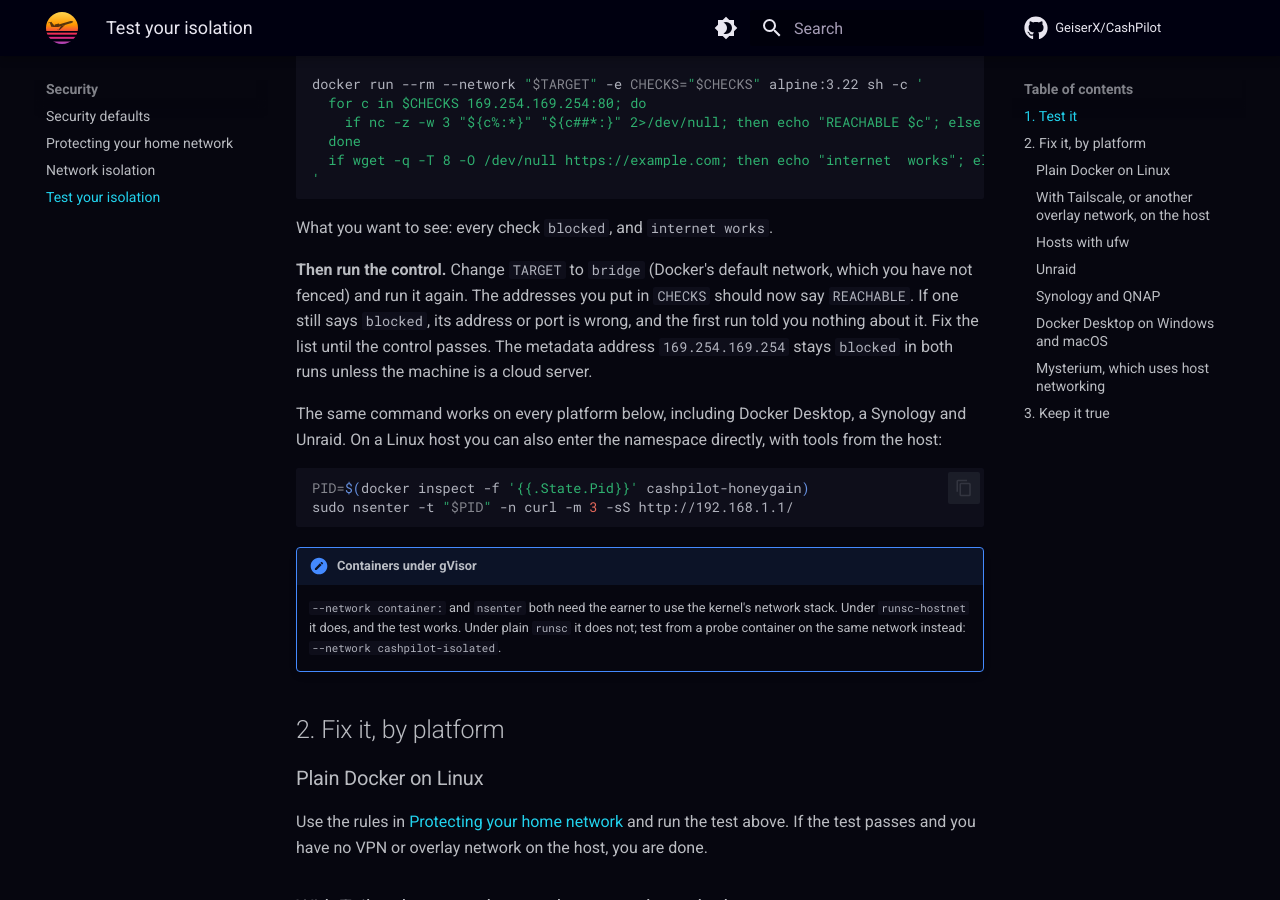
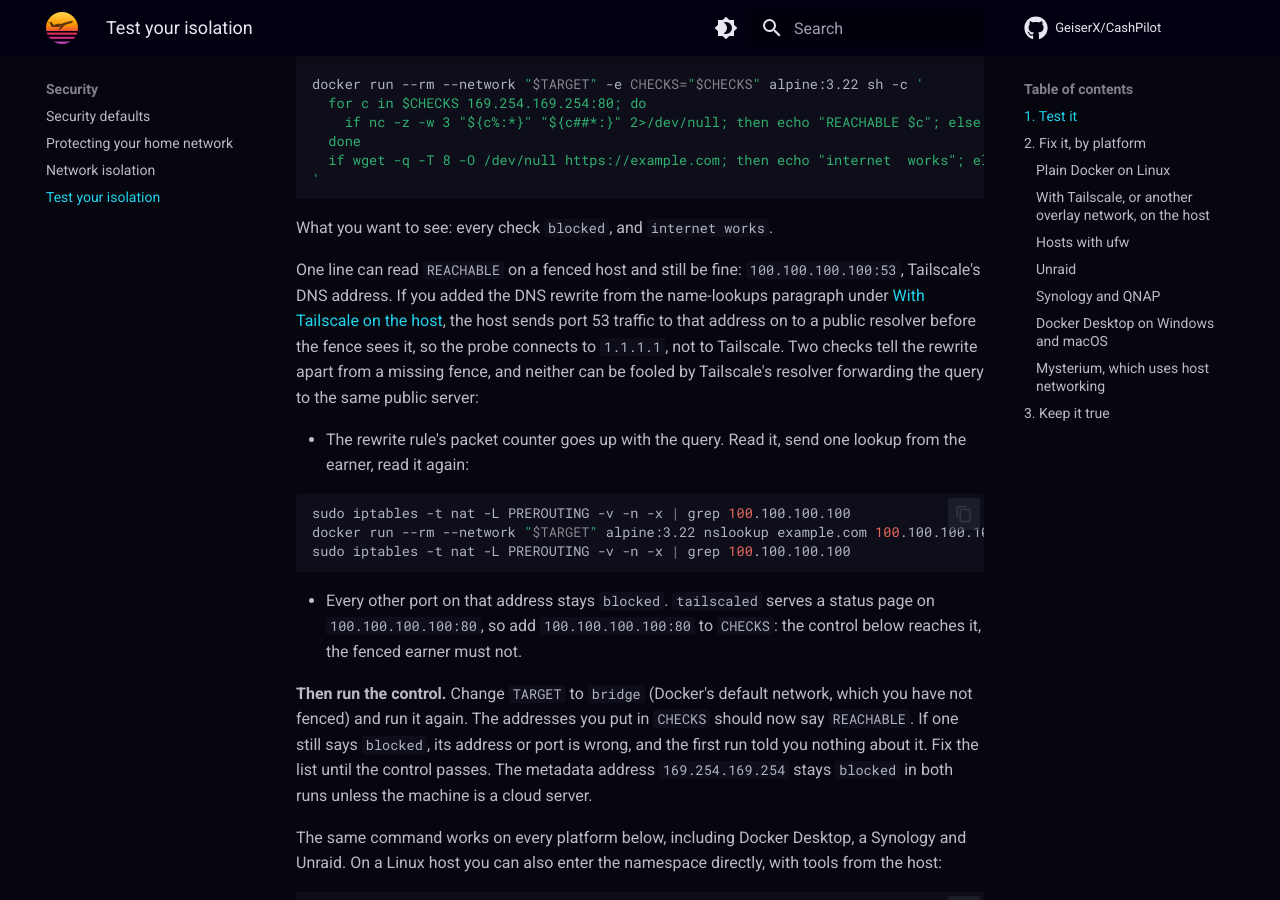
Before and after one commit to GeiserX/CashPilot, an MkDocs documentation site: the page built from docs/isolation-check.md, in a window 1280 px wide and 900 px high, scrolled down 831 px. Built offline with MkDocs 1.6.1 and Material for MkDocs 9.7.7, drawn with Linux system fonts in a browser that asks for light colours; comment, search, counter and statistics services are not loaded.

Commit message:
docs(isolation): say why the Tailscale DNS line reads REACHABLE on a fenced host, and how to check it (#452)
On a host with the DNS rewrite the probe shows 100.100.100.100:53 as REACHABLE while the page said every check must be blocked. The page now explains the line and gives two checks that a forwarding resolver cannot fool: the DNAT rule's packet counter and tailscaled's status page on port 80 staying blocked.

````diff
--- a/docs/isolation-check.md
+++ b/docs/isolation-check.md
@@ -41,6 +41,27 @@ docker run --rm --network "$TARGET" -e CHECKS="$CHECKS" alpine:3.22 sh -c '
 ```
 
 What you want to see: every check `blocked`, and `internet works`.
+
+One line can read `REACHABLE` on a fenced host and still be fine:
+`100.100.100.100:53`, Tailscale's DNS address. If you added the DNS rewrite from
+the name-lookups paragraph under [With Tailscale on the host](#with-tailscale-or-another-overlay-network-on-the-host),
+the host sends port 53 traffic to that address on to a public resolver before
+the fence sees it, so the probe connects to `1.1.1.1`, not to Tailscale. Two
+checks tell the rewrite apart from a missing fence, and neither can be fooled by
+Tailscale's resolver forwarding the query to the same public server:
+
+- The rewrite rule's packet counter goes up with the query. Read it, send one
+  lookup from the earner, read it again:
+
+  ```sh
+  sudo iptables -t nat -L PREROUTING -v -n -x | grep 100.100.100.100
+  docker run --rm --network "$TARGET" alpine:3.22 nslookup example.com 100.100.100.100
+  sudo iptables -t nat -L PREROUTING -v -n -x | grep 100.100.100.100
+  ```
+
+- Every other port on that address stays `blocked`. `tailscaled` serves a status
+  page on `100.100.100.100:80`, so add `100.100.100.100:80` to `CHECKS`: the
+  control below reaches it, the fenced earner must not.
 
 **Then run the control.** Change `TARGET` to `bridge` (Docker's default network,
 which you have not fenced) and run it again. The addresses you put in `CHECKS`
````
